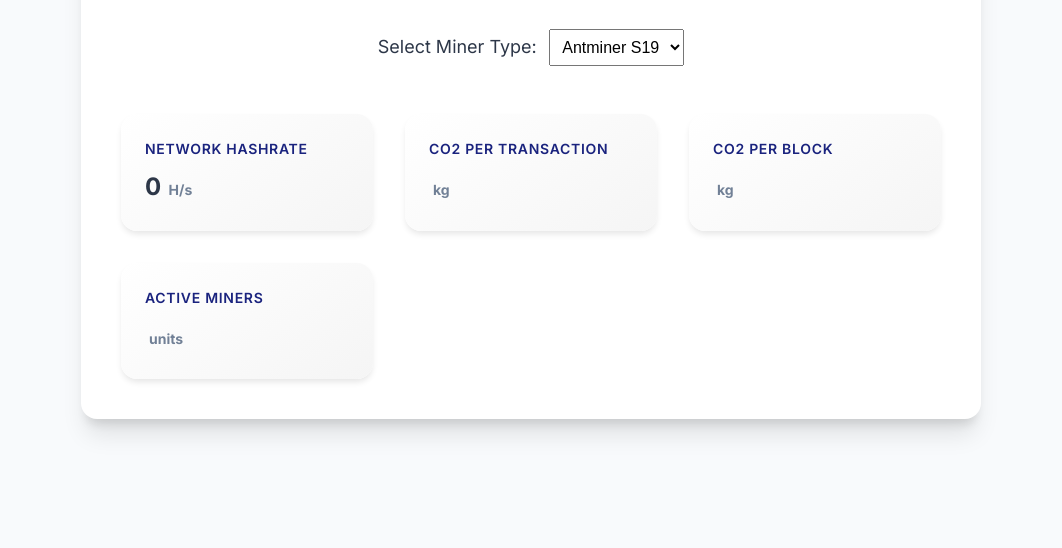
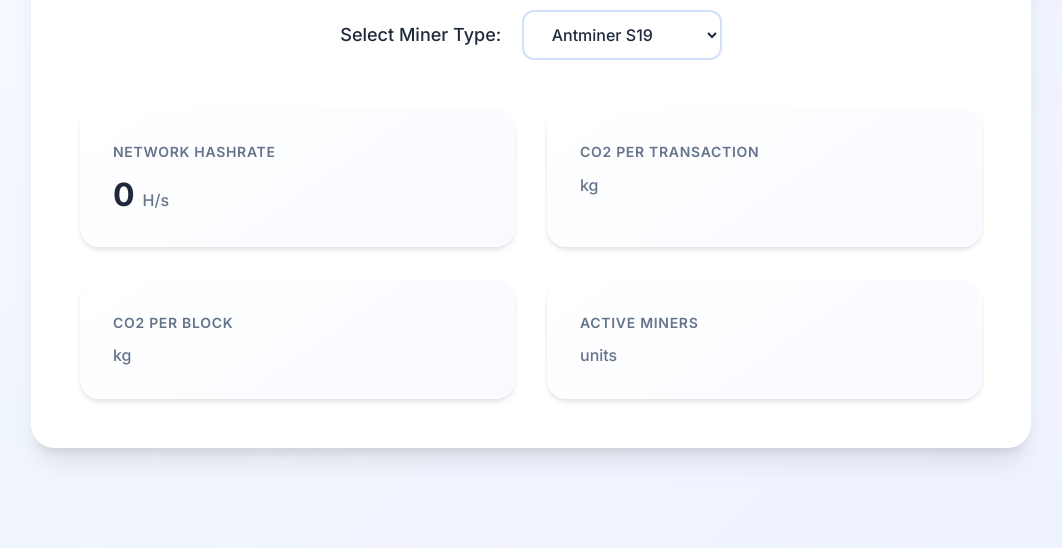
Before and after one commit to codenlighten/certifiedco2, a plain HTML site: page index.html in a window 1280 px wide. Shown: the part 252-800 px from the top of the page, without its empty margins (109-1171 px from the left). Drawn offline with nearby package versions, Linux system fonts and the light colour scheme; no server answers.

Commit message:
miner choice

```diff
--- a/index.html
+++ b/index.html
@@ -9,15 +9,20 @@
       rel="stylesheet"
     />
     <style>
-      @import url("https://fonts.googleapis.com/css2?family=Inter:wght@400;600;700&display=swap");
+      @import url("https://fonts.googleapis.com/css2?family=Inter:wght@400;500;600;700&display=swap");
 
       :root {
-        --primary-color: #1a237e;
-        --secondary-color: #4caf50;
-        --background-color: #f8fafc;
-        --card-background: #ffffff;
-        --text-color: #2d3748;
-        --shadow-color: rgba(0, 0, 0, 0.1);
+        --primary-color: #2563eb;
+        --primary-dark: #1e40af;
+        --secondary-color: #10b981;
+        --background-start: #f8faff;
+        --background-end: #eef2ff;
+        --card-background: rgba(255, 255, 255, 0.95);
+        --text-color: #1e293b;
+        --text-muted: #64748b;
+        --shadow-color: rgba(0, 0, 0, 0.08);
+        --gradient-start: rgba(37, 99, 235, 0.1);
+        --gradient-end: rgba(16, 185, 129, 0.1);
       }
 
       * {
@@ -28,7 +33,11 @@
 
       body {
         font-family: "Inter", sans-serif;
-        background-color: var(--background-color);
+        background: linear-gradient(
+          135deg,
+          var(--background-start),
+          var(--background-end)
+        );
         color: var(--text-color);
         line-height: 1.6;
         min-height: 100vh;
@@ -36,32 +45,71 @@
         align-items: center;
         justify-content: center;
         padding: 2rem;
+        position: relative;
+        overflow-x: hidden;
+      }
+
+      /* Decorative background elements */
+      body::before,
+      body::after {
+        content: "";
+        position: fixed;
+        width: 60vmax;
+        height: 60vmax;
+        border-radius: 50%;
+        opacity: 0.15;
+        z-index: -1;
+      }
+
+      body::before {
+        background: radial-gradient(
+          circle,
+          var(--gradient-start),
+          transparent 70%
+        );
+        top: -20vmax;
+        right: -20vmax;
+      }
+
+      body::after {
+        background: radial-gradient(
+          circle,
+          var(--gradient-end),
+          transparent 70%
+        );
+        bottom: -20vmax;
+        left: -20vmax;
       }
 
       #app {
-        max-width: 900px;
+        max-width: 1000px;
         width: 100%;
         background: var(--card-background);
-        border-radius: 1rem;
+        border-radius: 1.5rem;
         box-shadow: 0 20px 25px -5px var(--shadow-color),
           0 10px 10px -5px var(--shadow-color);
-        padding: 2.5rem;
+        padding: 3rem;
+        backdrop-filter: blur(10px);
+        border: 1px solid rgba(255, 255, 255, 0.5);
         transform: translateY(0);
-        transition: transform 0.3s ease;
+        transition: all 0.4s cubic-bezier(0.4, 0, 0.2, 1);
       }
 
       #app:hover {
         transform: translateY(-5px);
+        box-shadow: 0 25px 30px -5px var(--shadow-color),
+          0 15px 15px -5px var(--shadow-color);
       }
 
       h1 {
         color: var(--primary-color);
-        font-size: 2.5rem;
+        font-size: 2.75rem;
         font-weight: 700;
         text-align: center;
-        margin-bottom: 2rem;
+        margin-bottom: 2.5rem;
         position: relative;
-        padding-bottom: 1rem;
+        padding-bottom: 1.25rem;
+        line-height: 1.2;
       }
 
       h1::after {
@@ -70,67 +118,121 @@
         bottom: 0;
         left: 50%;
         transform: translateX(-50%);
-        width: 100px;
+        width: 120px;
         height: 4px;
-        background: var(--secondary-color);
+        background: linear-gradient(
+          to right,
+          var(--primary-color),
+          var(--secondary-color)
+        );
         border-radius: 2px;
+      }
+
+      .miner-selection {
+        text-align: center;
+        margin-bottom: 3rem;
+        position: relative;
+      }
+
+      .miner-selection label {
+        font-size: 1.125rem;
+        font-weight: 500;
+        margin-right: 1rem;
+        color: var(--text-color);
+      }
+
+      .miner-selection select {
+        font-size: 1rem;
+        padding: 0.75rem 1.5rem;
+        border-radius: 0.75rem;
+        border: 2px solid rgba(37, 99, 235, 0.2);
+        background-color: white;
+        color: var(--text-color);
+        font-family: inherit;
+        font-weight: 500;
+        cursor: pointer;
+        transition: all 0.2s ease;
+        outline: none;
+        min-width: 200px;
+      }
+
+      .miner-selection select:hover {
+        border-color: var(--primary-color);
+      }
+
+      .miner-selection select:focus {
+        border-color: var(--primary-color);
+        box-shadow: 0 0 0 3px rgba(37, 99, 235, 0.1);
       }
 
       .stats-container {
         display: grid;
-        grid-template-columns: repeat(auto-fit, minmax(250px, 1fr));
+        grid-template-columns: repeat(auto-fit, minmax(280px, 1fr));
         gap: 2rem;
-        margin-top: 3rem;
+        margin-top: 1rem;
       }
 
       .stat-card {
-        background: linear-gradient(145deg, #ffffff, #f5f5f5);
-        padding: 1.5rem;
-        border-radius: 1rem;
-        box-shadow: 0 4px 6px -1px var(--shadow-color);
-        transition: transform 0.3s ease, box-shadow 0.3s ease;
-        word-break: break-all;
+        background: linear-gradient(145deg, #ffffff, #f8faff);
+        padding: 2rem;
+        border-radius: 1.25rem;
+        box-shadow: 0 4px 6px -1px var(--shadow-color),
+          0 2px 4px -1px var(--shadow-color);
+        transition: all 0.3s cubic-bezier(0.4, 0, 0.2, 1);
+        border: 1px solid rgba(255, 255, 255, 0.7);
+        position: relative;
+        overflow: hidden;
+      }
+
+      .stat-card::before {
+        content: "";
+        position: absolute;
+        top: 0;
+        left: 0;
+        right: 0;
+        height: 4px;
+        background: linear-gradient(
+          to right,
+          var(--primary-color),
+          var(--secondary-color)
+        );
+        opacity: 0;
+        transition: opacity 0.3s ease;
       }
 
       .stat-card:hover {
         transform: translateY(-5px);
-        box-shadow: 0 8px 12px -1px var(--shadow-color);
+        box-shadow: 0 10px 15px -3px var(--shadow-color),
+          0 4px 6px -2px var(--shadow-color);
+      }
+
+      .stat-card:hover::before {
+        opacity: 1;
       }
 
       .stat-label {
         font-size: 0.875rem;
         text-transform: uppercase;
         letter-spacing: 0.05em;
-        color: var(--primary-color);
-        margin-bottom: 0.5rem;
+        color: var(--text-muted);
+        margin-bottom: 0.75rem;
         font-weight: 600;
       }
 
       .stat-value {
-        font-size: 1.5rem;
+        font-size: 2rem;
         font-weight: 700;
         color: var(--text-color);
+        line-height: 1.2;
+        display: flex;
+        align-items: baseline;
+        gap: 0.5rem;
       }
 
       .stat-unit {
-        font-size: 0.875rem;
-        color: #718096;
-        margin-left: 0.25rem;
-      }
-
-      .miner-selection {
-        text-align: center;
-        margin-bottom: 2rem;
-      }
-
-      .miner-selection label {
-        font-size: 1.125rem;
-        margin-right: 0.5rem;
-      }
-
-      .miner-selection select {
         font-size: 1rem;
-        padding: 0.5rem;
+        color: var(--text-muted);
+        font-weight: 500;
       }
 
       @media (max-width: 768px) {
@@ -139,27 +241,58 @@
         }
 
         #app {
-          padding: 1.5rem;
+          padding: 2rem;
         }
 
         h1 {
           font-size: 2rem;
+          margin-bottom: 2rem;
         }
 
         .stats-container {
           grid-template-columns: 1fr;
+          gap: 1.5rem;
+        }
+
+        .stat-card {
+          padding: 1.5rem;
+        }
+
+        .stat-value {
+          font-size: 1.75rem;
+        }
+      }
+
+      @media (max-width: 480px) {
+        .miner-selection {
+          display: flex;
+          flex-direction: column;
+          align-items: center;
           gap: 1rem;
+        }
+
+        .miner-selection label {
+          margin-right: 0;
+        }
+
+        .miner-selection select {
+          width: 100%;
         }
       }
     </style>
   </head>
   <body>
+    <!-- Rest of the HTML remains the same -->
     <div id="app">
       <h1>CO2 Emissions per BSV Transaction</h1>
 
       <div class="miner-selection">
         <label for="miner">Select Miner Type:</label>
-        <select v-model="selectedMiner" @change="fetchAndCalculateCo2">
+        <select
+          id="miner"
+          v-model="selectedMiner"
+          @change="fetchAndCalculateCo2"
+        >
           <option value="s19">Antminer S19</option>
           <option value="s21">Antminer S21</option>
         </select>
@@ -169,26 +302,26 @@
         <div class="stat-card">
           <div class="stat-label">Network Hashrate</div>
           <div class="stat-value">
-            {{ hashrate.toLocaleString() }}<span class="stat-unit"> H/s</span>
+            {{ hashrate.toLocaleString() }}<span class="stat-unit">H/s</span>
           </div>
         </div>
         <div class="stat-card">
           <div class="stat-label">CO2 per Transaction</div>
           <div class="stat-value">
-            {{ co2Data.co2PerTx }}<span class="stat-unit"> kg</span>
+            {{ co2Data.co2PerTx }}<span class="stat-unit">kg</span>
           </div>
         </div>
         <div class="stat-card">
           <div class="stat-label">CO2 per Block</div>
           <div class="stat-value">
-            {{ co2Data.co2PerBlock }}<span class="stat-unit"> kg</span>
+            {{ co2Data.co2PerBlock }}<span class="stat-unit">kg</span>
           </div>
         </div>
         <div class="stat-card">
           <div class="stat-label">Active Miners</div>
           <div class="stat-value">
-            {{ co2Data.numberOfS19Antminers }}<span class="stat-unit">
-              units</span
+            {{ co2Data.numberOfS19Antminers }}<span class="stat-unit"
+              >units</span
             >
           </div>
         </div>
```
